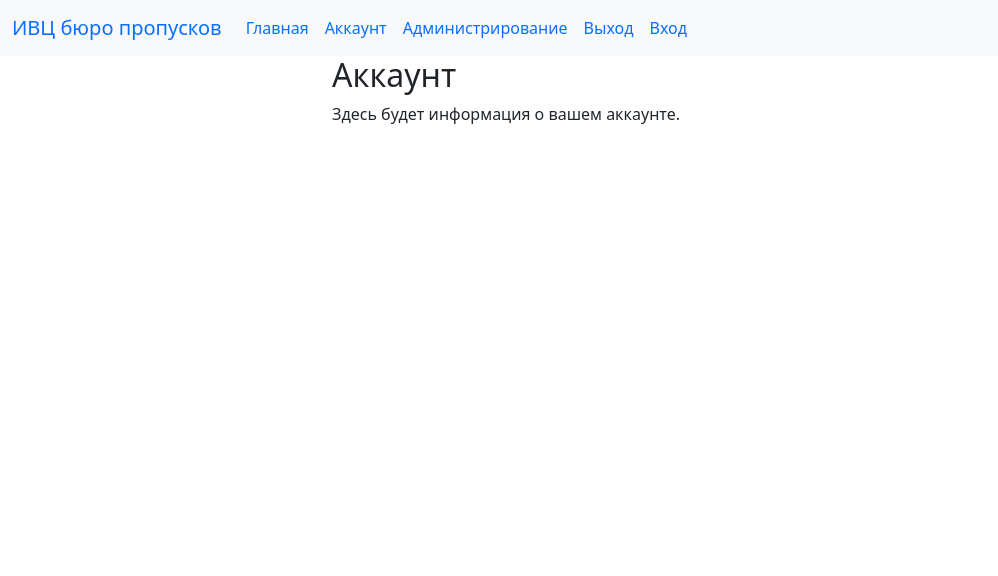
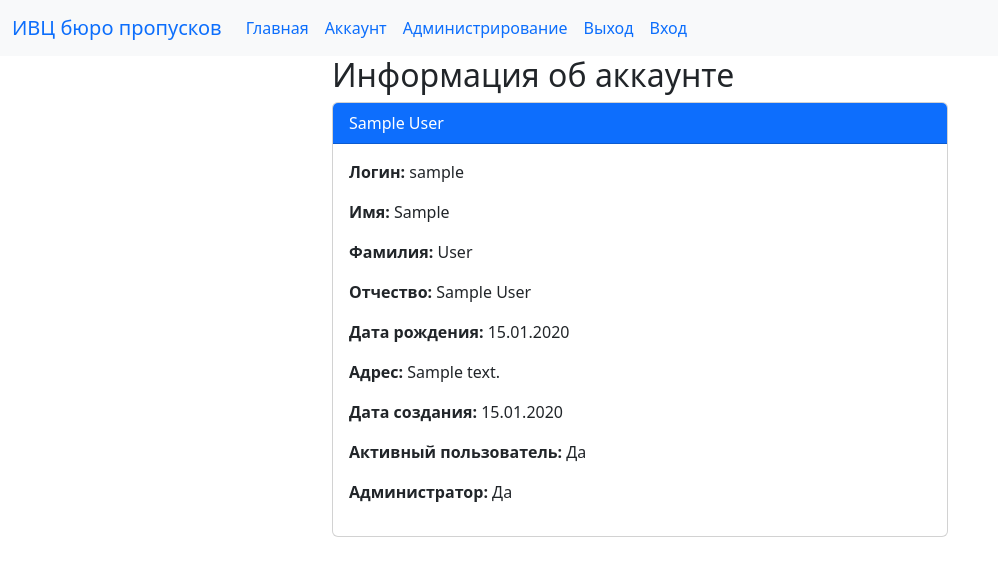
Before and after one commit to KirillBurtsev/rzd-kpp, a Flask app: page /account in a window 1280 px wide. Shown: the top 576 px of the page, without its empty margins (0-998 px from the left). Run offline with Flask 3, Linux system fonts and the light colour scheme; a user stored in the database is signed in; tables that the repository leaves empty hold one stand-in row (values such as "Sample post").

Commit message:
account.html added

```diff
--- a/rzd_kpp/routes.py
+++ b/rzd_kpp/routes.py
@@ -22,8 +22,17 @@ def index():
     return render_template("homepage.html", title='Домашнаяя страница')
 
 @app.route("/account")
+@login_required
 def account():
-    return render_template("account.html", title='Аккаунт')
+    user = current_user  # Get the logged-in user
+    details = user.details  # Access the associated UserDetails
+
+    return render_template(
+        "account.html",
+        title="Аккаунт",
+        user=user,
+        details=details
+    )
 
 @app.route("/admin")
 @login_required
@@ -95,6 +104,8 @@ def register():
     return render_template('register.html', title='Регистрация', form=form)
 
 @app.route('/admin/create-pass', methods=['GET', 'POST'])
+@login_required
+@admin_required
 def admin_create_pass():
     form = PassForm()
     users = User.query.all()  # Fetch all users for the dropdown
@@ -106,6 +117,16 @@ def admin_create_pass():
         start_date = form.start_date.data
         expire_date = form.expire_date.data
         is_active = form.is_active.data
+
+        # **Date Validation Logic**
+        if expire_date < start_date:
+            flash('Ошибка: Дата окончания действия не может быть раньше даты начала действия.', 'danger')
+            return render_template(
+                'create_pass.html',
+                form=form,
+                users=users,
+                pass_types=pass_types
+            )
 
         if user_id and pass_type_id:
             try:
@@ -127,13 +148,13 @@ def admin_create_pass():
                 db.session.add(user_pass)
                 db.session.commit()
 
-                flash('Pass created and assigned successfully!', 'success')
+                flash('Пропуск успешно создан и назначен!', 'success')
                 return redirect(url_for('admin'))
             except Exception as e:
                 db.session.rollback()
-                flash(f'An error occurred: {e}', 'danger')
+                flash(f'Произошла ошибка: {e}', 'danger')
         else:
-            flash('Please select a user and pass type.', 'danger')
+            flash('Пожалуйста, выберите пользователя и тип пропуска.', 'danger')
 
     return render_template(
         'create_pass.html',
--- a/rzd_kpp/templates/account.html
+++ b/rzd_kpp/templates/account.html
@@ -1,6 +1,22 @@
-{% extends 'layout.html' %}
+{% extends "layout.html" %}
 
 {% block contentA %}
-<h2>Аккаунт</h2>
-<p>Здесь будет информация о вашем аккаунте.</p>
+<h2>Информация об аккаунте</h2>
+
+<div class="card">
+    <div class="card-header bg-primary text-white">
+        {{ details.Firstname }} {{ details.Lastname }}
+    </div>
+    <div class="card-body">
+        <p><strong>Логин:</strong> {{ user.Login }}</p>
+        <p><strong>Имя:</strong> {{ details.Firstname }}</p>
+        <p><strong>Фамилия:</strong> {{ details.Lastname }}</p>
+        <p><strong>Отчество:</strong> {{ details.Familyname or "Не указано" }}</p>
+        <p><strong>Дата рождения:</strong> {{ details.DateOfBirth.strftime('%d.%m.%Y') if details.DateOfBirth else "Не указано" }}</p>
+        <p><strong>Адрес:</strong> {{ details.Address or "Не указано" }}</p>
+        <p><strong>Дата создания:</strong> {{ details.DateCreated.strftime('%d.%m.%Y') }}</p>
+        <p><strong>Активный пользователь:</strong> {{ "Да" if details.Active else "Нет" }}</p>
+        <p><strong>Администратор:</strong> {{ "Да" if details.IsAdmin else "Нет" }}</p>
+    </div>
+</div>
 {% endblock contentA %}
```
